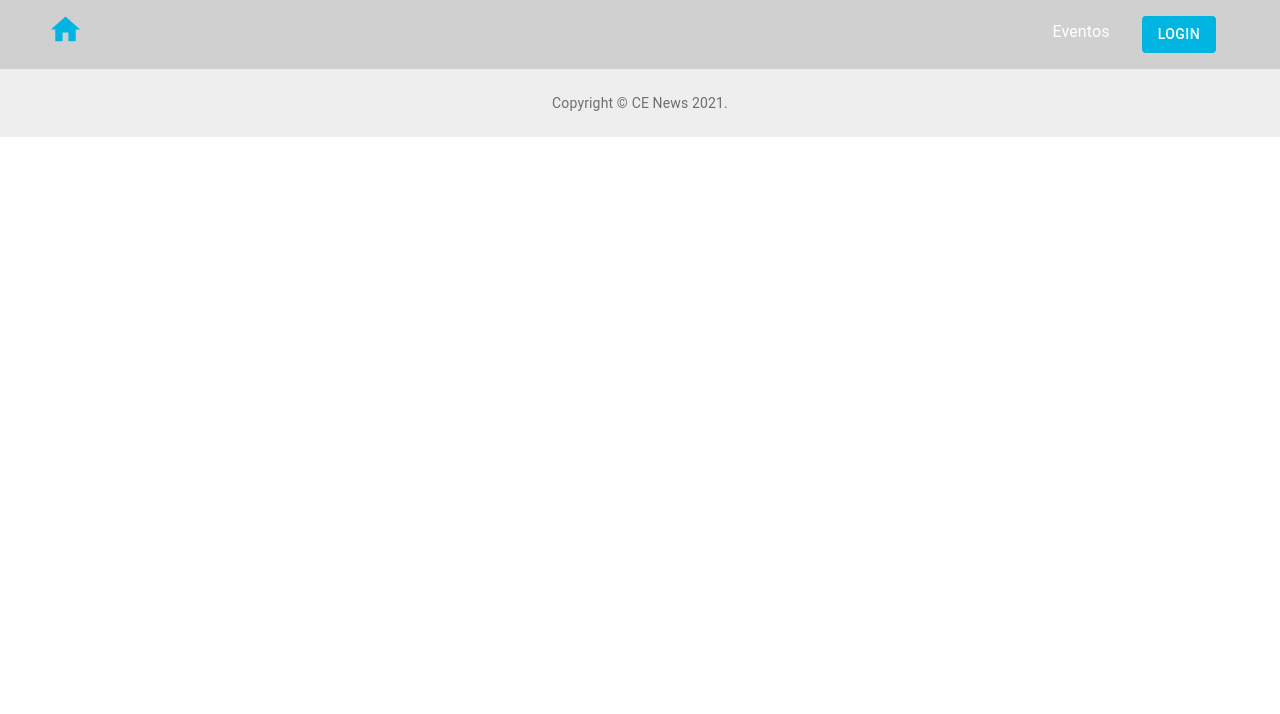
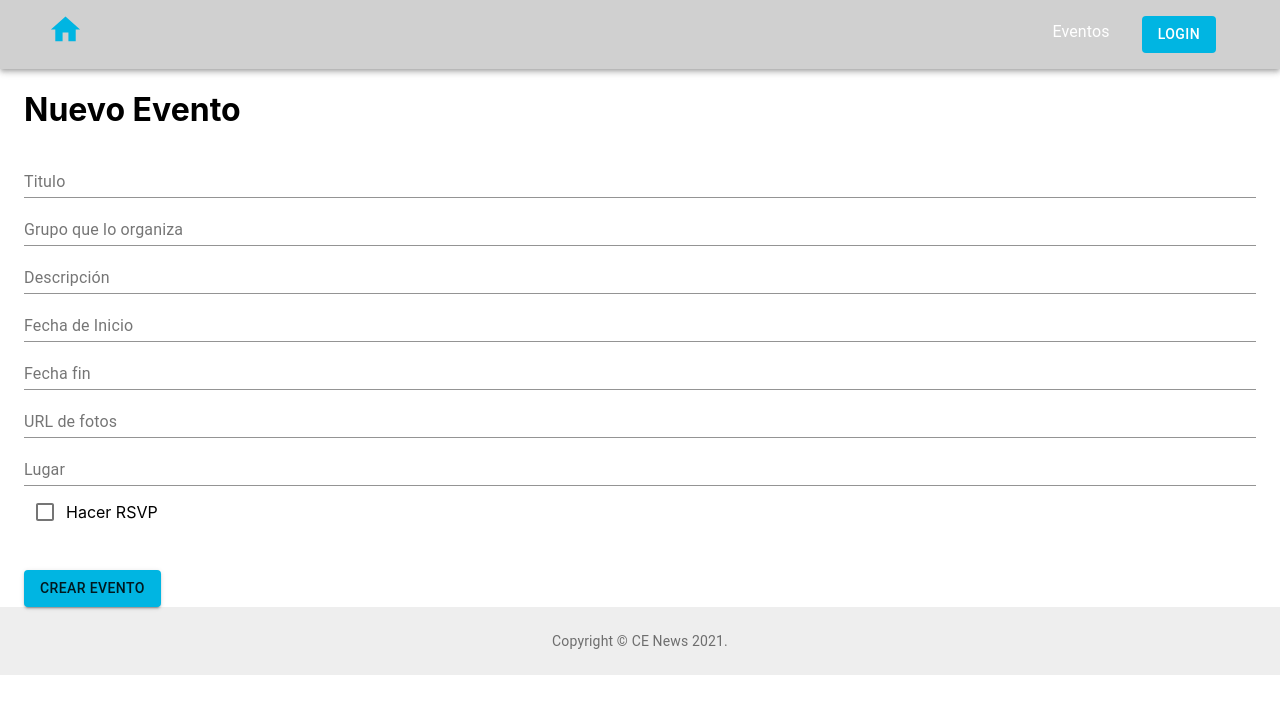
Before and after one commit to APIStear/FETEC-News, a React (Create React App) app in the folder client/: page /new-event in a window 1280 px wide. Shown: the top 714 px of the page. Built offline with nearby package versions, Linux system fonts and the light colour scheme.

Commit message:
Added basic structure

```diff
--- a/client/src/App.js
+++ b/client/src/App.js
@@ -7,6 +7,7 @@ import { getToken } from './TokenUtilities';
 import PageFooter from './PageFooter'
 import Theme from './Theme';
 import EventView from './EventView';
+import EventNew from './EventNew';
 
 function App() {
   const [loggedIn, setLoggedIn] = useState(getToken());
@@ -21,6 +22,7 @@ function App() {
             render = {(props) => (<SignIn {... props}  loginHandler={setLoggedIn} />)}
           />
           <Route path='/event' component={EventView}/>
+          <Route path='/new-event' component={EventNew}/>
         </Switch>
         <PageFooter />
       </Router>
--- /dev/null
+++ b/client/src/EventNew.js
@@ -0,0 +1,65 @@
+import React from 'react';
+import axios from "axios";
+import { Button, Container, Grid, TextField, Checkbox } from '@material-ui/core';
+import { makeStyles } from '@material-ui/core/styles';
+
+const useStyles = makeStyles((theme) => ({
+  spacingBottom: {
+    marginBottom: theme.spacing(4),
+  },
+
+  spacingTop: {
+    marginTop: theme.spacing(4),
+  }
+}));
+
+export default function EventNew() {
+  const classes = useStyles();
+
+  const _createEvent = _ => {
+    let title = document.getElementById("title").value;
+    let studentGroup = document.getElementById("studentGroup").value;
+    let description = document.getElementById("description").value;
+    let startDate = document.getElementById("startDate").value;
+    let endDate = document.getElementById("endDate").value;
+    let imgKeys = document.getElementById("imgKeys").value;
+    let location = document.getElementById("location").value;
+
+    console.log(title);
+    console.log(studentGroup);
+    console.log(description);
+    console.log(startDate);
+    console.log(endDate);
+    console.log(imgKeys);
+    console.log(location);
+
+    // Y aquí es donde se hace el post...
+  }
+
+  return(
+    <Container component="main" maxWidth="lg">
+      <div className={classes.spacing}>
+        <h1>Nuevo Evento</h1>
+        <Grid container>
+          <TextField id="title" fullWidth label="Titulo"/>
+          <TextField id="studentGroup" fullWidth label="Grupo que lo organiza"/>
+          <TextField id="description" fullWidth label="Descripción"/>
+          <TextField id="startDate" fullWidth label="Fecha de Inicio"/>
+          <TextField id="endDate" fullWidth label="Fecha fin"/>
+          <TextField id="imgKeys" fullWidth label="URL de fotos"/>
+          <TextField id="location" fullWidth label="Lugar"/>
+          <Checkbox
+            name="RSVP"
+            color="primary"
+            id="isRSVP"
+            label="Employed"
+          />
+          <p>Hacer RSVP</p>
+        </Grid>
+        <Button variant="contained" color="primary" className={classes.spacingTop} onClick={_createEvent}>
+          Crear evento
+        </Button>
+      </div>
+    </Container>
+  );
+}
```
